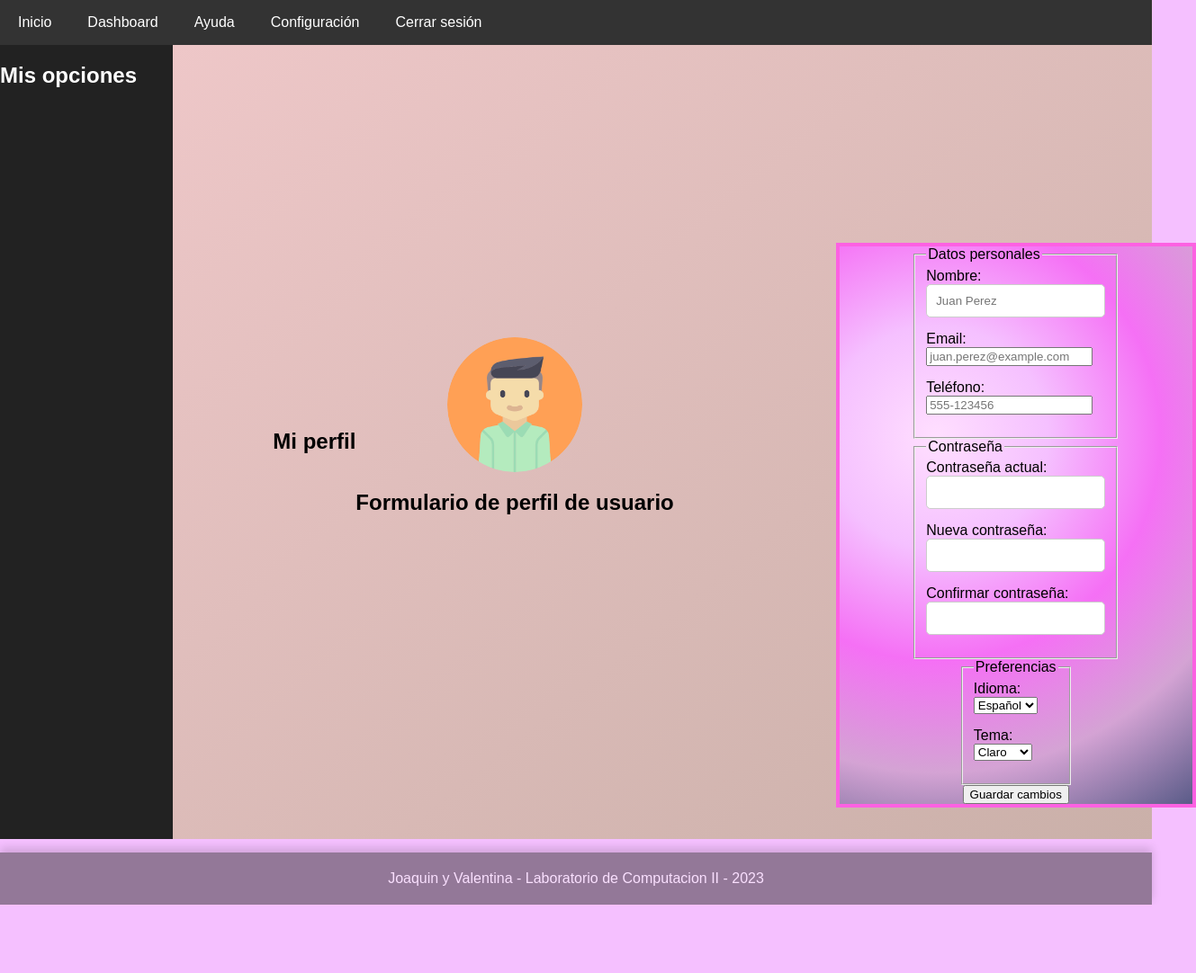
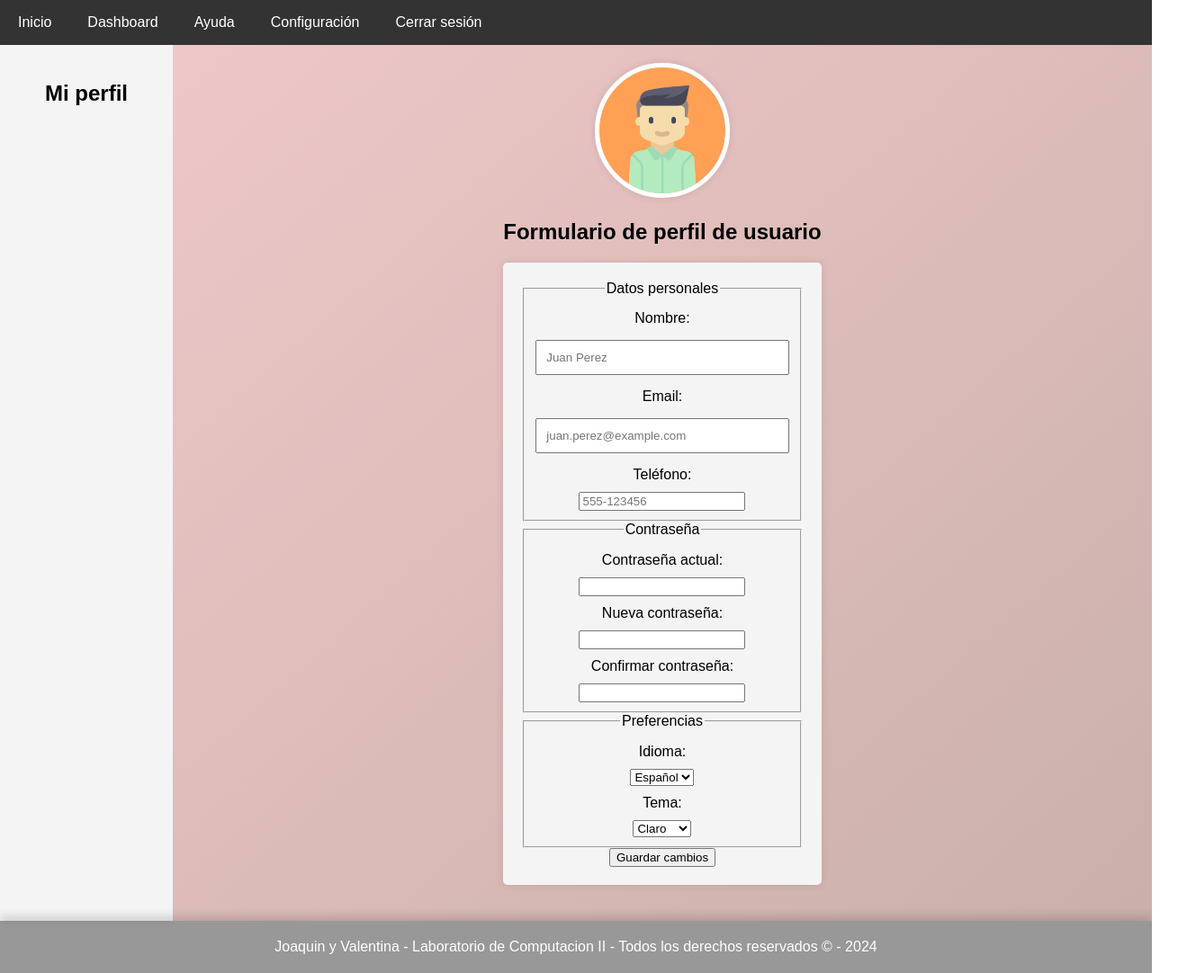
Before and after one commit to jauday/TRABAJO-FINAL, a plain HTML site: page perfil.html in a window 1280 px wide. Shown: the whole page at 90% size, 1329 px wide, since content can reach past the window. Before the commit the page ends 1006 px from the top, so only its background shows below. Drawn offline with Linux system fonts and the light colour scheme.

Commit message:
Formulario de usuario listo

```diff
--- a/css/estilos_perfil.css
+++ b/css/estilos_perfil.css
@@ -1,78 +1,67 @@
-form{
-  background-image: radial-gradient(circle at 27.48% 34.23%, #ffdfff 0, #f5c0ff 25%, #f570f5 50%, #d4a3d4 75%, #5a5b88 100%);
-  display: flex;
-  flex-direction: column;
-  margin-top: 200px;
-  margin-left: 40%;
-  margin-right: 40%;
-  border: 4px solid rgb(252, 97, 226);
-  width: 400px;
-  background-color: rgb(221, 126, 205);
-  align-items: center;
+.user-profile {
+  text-align: center;
+  margin-bottom: 20px;
 }
 
-body{
-  background-color: #f5c0ff;
+.user-profile img {
+  width: 150px;
+  height: 150px;
+  border-radius: 50%;
+  object-fit: cover;
+  border: 5px solid #fff;
+  box-shadow: 0 0 10px rgba(0, 0, 0, 0.1);
 }
 
-div {
-  margin-bottom: 15px;
+form {
+  margin: 0 auto;
+  padding: 20px;
+  background-color: #f4f4f4;
+  border-radius: 5px;
+  box-shadow: 0 0 10px rgba(0, 0, 0, 0.1);
 }
 
-label {
+form label {
   display: block;
+  margin: 10px 0;
 }
 
 input[type="text"],
-input[type="password"],
+input[type="email"],
 input[type="submit"] {
   width: 100%;
   padding: 10px;
+  margin: 5px 0;
   box-sizing: border-box;
-  border: 1px solid #ccc;
-  border-radius: 5px;
 }
 
 input[type="submit"] {
-  background-color: #4CAF50;
   color: white;
+  border: none;
   cursor: pointer;
 }
 
 input[type="submit"]:hover {
-  background-color: #45a049;
+  background-color:rgba(0, 0, 0, 0.1)
 }
 
-.perfil fieldset {
-  padding: 20px;
-  box-sizing: border-box;
-  border: 1px solid #ccc;
+/*Estilos barra vertical */
+.container {
   display: flex;
-  background-color: #fff;
-  border: 1px solid #ccc;
-  border-radius: 5px;
-  box-shadow: 2px 2px 5px #ccc;
-  margin: 10px;
-  flex-basis: calc(33.33% - 20px);
-}
-.user-profile {
-  display: flex;
-  align-items: center;
 }
 
-.profile-image {
-  display: flex;
-  flex-direction: column;
-  align-items: center;
-  margin-right: 20px;
+aside {
+  padding: 20px;
+  background-color: #f4f4f4;
+  border-radius: 5px;
+  box-shadow: 0 0 10px rgba(0, 0, 0, 0.1);
 }
 
-.profile-image img {
-  width: 150px;
-  height: 150px;
-  border-radius: 50%;
+aside h2 {
+  font-size: 24px;
+  text-align: center;
+  margin-bottom: 20px;
+  color: black;
 }
-
 
 /* Estilos básicos del menú */
 header {
@@ -104,11 +93,12 @@ nav a:hover {
   background-color: #555;
 }
 
+/*
 @media (max-width: 1000px){
   form {
       margin-left: 25%;
   }
-}
+} */
 
 @media (max-width: 700px){
   form {
--- a/perfil.html
+++ b/perfil.html
@@ -23,12 +23,11 @@
 	</header>
 	<div class="container">
 		<aside>
-			<h2>Mis opciones</h2>
+			<h2>Mi perfil</h2>
 			<ul></ul>
 		</aside>
 		<main>
 			<section class="user-profile">
-				<h1>Mi perfil</h1>
 				<div class="profile-image">
 					<img src="./img/user.png" alt="User Profile Picture">
 					<h2> Formulario de perfil de usuario </h2>
@@ -89,7 +88,7 @@
 		</main>
 	</div>
 	<footer>
-		Joaquin y Valentina - Laboratorio de Computacion II - 2023
+		Joaquin y Valentina - Laboratorio de Computacion II - Todos los derechos reservados © - 2024
 	</footer>
 </body>
 
```
